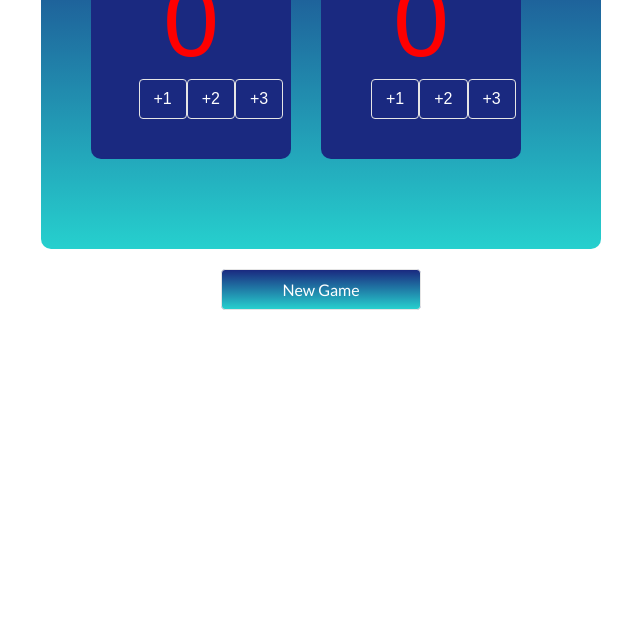
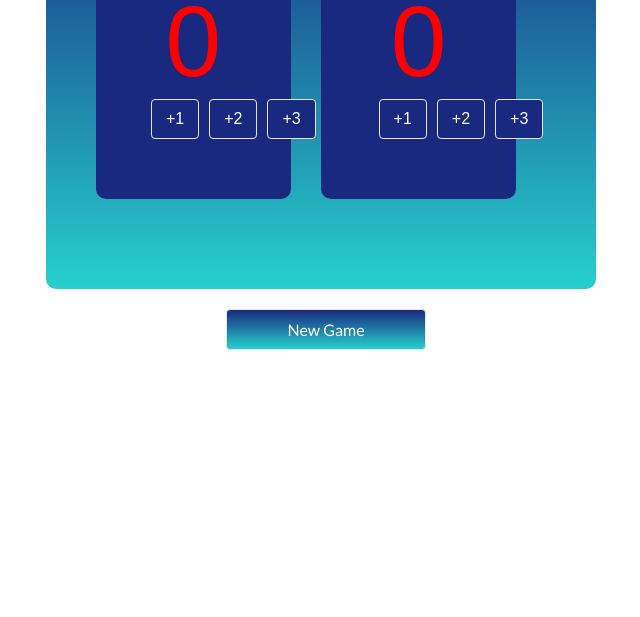
Before and after one commit to emmaonu/score-board-app, a plain HTML site: page index.html in a window 1280 px wide. Shown: the part 183-800 px from the top of the page, without its empty margins (319-959 px from the left). Drawn offline with Linux system fonts and the light colour scheme.

Commit message:
Update style.css

```diff
--- a/style.css
+++ b/style.css
@@ -43,6 +43,7 @@ button{
     background: #1A2980;
     color: white;
     font-weight: 300;
+    margin-left: 10px;
 }
 
 .buttons{
@@ -65,7 +66,6 @@ button{
 }
 
 .home, .guest{
-    width: 200px;
     display: flex;
     flex-direction: column;
     justify-content: center;
@@ -76,6 +76,7 @@ button{
     margin-bottom: 40px;
     margin-right: 30px;
     margin-top: 10px;
+    padding: 20px 40px;
     color: red;
 }
 
```
